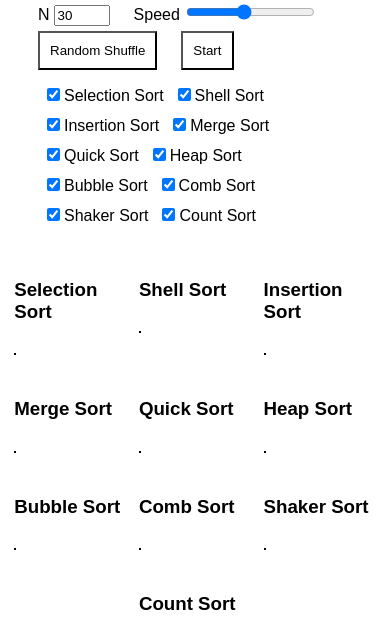
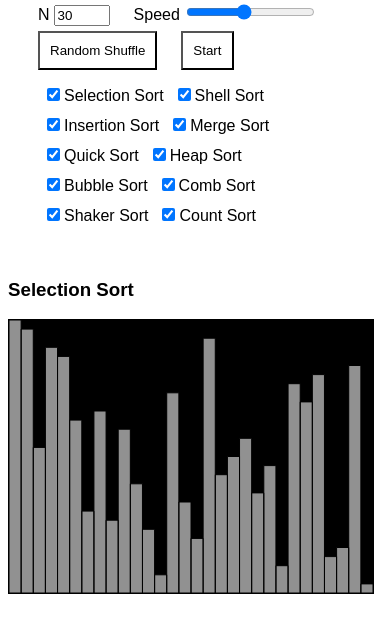
Before and after one commit to anterpin/sorting, a plain HTML site: page index.html in a window 390 px wide. Shown: the part 200-834 px from the top of the page. Drawn offline with Linux system fonts and the light colour scheme.

Commit message:
mobile fix

```diff
--- a/index.html
+++ b/index.html
@@ -47,6 +47,11 @@
         .main>div{
             margin: 10px auto;
             width: 30%;
+        }
+        @media only screen and (max-width: 580px) {
+            .main>div{
+                width: 100%;
+            }
         }
         canvas{
             background-color: var(--fore);
@@ -137,7 +142,7 @@
             const canvases = document.querySelectorAll("canvas");
             for(const canvas of canvases){
                 if(window.innerWidth <= 580){ // mobile
-                    canvas.width = canvas.parentElement.parentElement.clientWidh - 10;
+                    canvas.width = canvas.parentElement.parentElement.clientWidth - 10;
                 } else {
                     canvas.width = (canvas.parentElement.parentElement.clientWidth) / 3.3;
                 }
```
